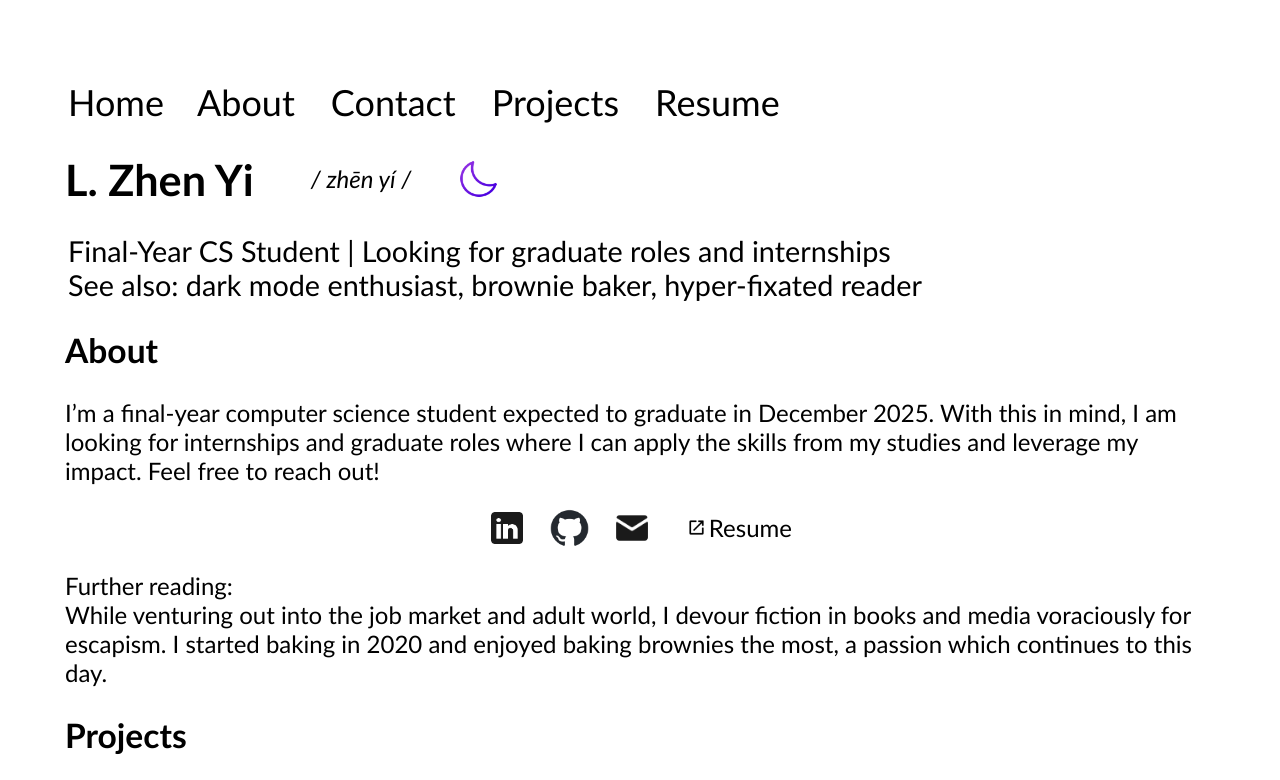
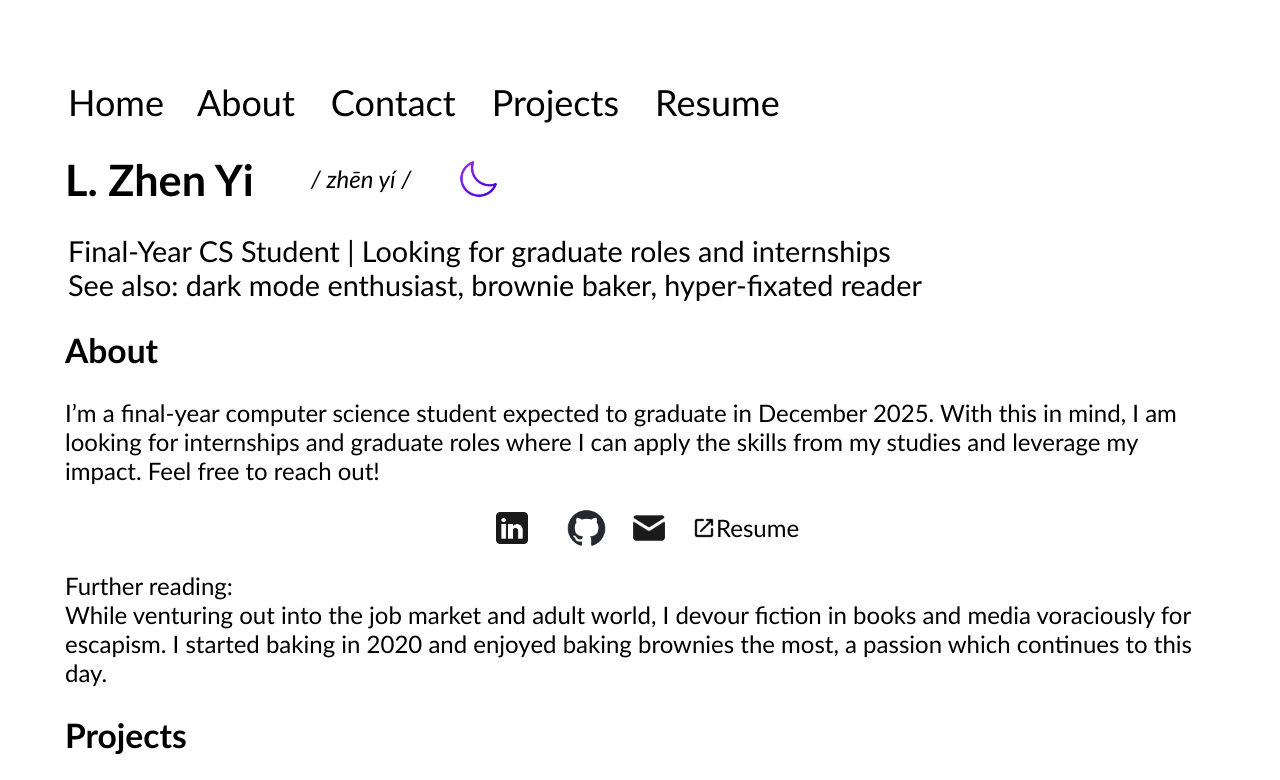
Before and after one commit to l-zhenyi/l-zhenyi.github.io, a plain HTML site: page index.html in a window 1280 px wide. Shown: the top 780 px of the page. Drawn offline with Linux system fonts and the light colour scheme.

Commit message:
Solved alignment of top contacts

```diff
--- a/index.html
+++ b/index.html
@@ -41,16 +41,25 @@
 </p>
 
   <div class="buttons">
-    <button id="dark-mode-toggle">
+   <a href="https://www.linkedin.com/in/l-zhenyi/" target="_blank" class="btn-ext-link">
+      <button id="dark-mode-toggle">
       <img id="linkedin-icon" src="assets/linkedin-white.png" alt="Toggle Dark Mode">
     </button>
+  <a>
+
+  <a href="https://github.com/l-zhenyi" target="_blank" class="btn-ext-link">
     <button id="dark-mode-toggle">
-      <img id="github-icon" src="assets/github-white.png" alt="Toggle Dark Mode">
-    </button>
+    <img id="github-icon" src="assets/github-white.png" alt="Toggle Dark Mode">
+  </button>
+  </a>
+
+  <a href="mailto:zhenyi.lim.mail@gmail.com" target="_blank" class="btn-ext-link">
     <button id="dark-mode-toggle">
       <img id="email-icon" src="assets/email-white.png" alt="Toggle Dark Mode">
     </button>
-    <a href="assets/Lim_ZhenYi_Resume.pdf" target="_blank" class="ext-link">
+  </a>
+
+    <a href="assets/Lim_ZhenYi_Resume.pdf" target="_blank" class="btn-ext-link">
       <img id="resume-link-icon" src="assets/link-white.png" alt="Link Icon"> Resume
     </a>
     </div>
@@ -141,7 +150,7 @@ Tech stack: Golang
   <a href="https://github.com/l-zhenyi" target="_blank" class="ext-link">
     <img id="bottom-github-link-icon" src="assets/link-white.png" alt="Link Icon"> GitHub
   </a>
-  <a href="href='mailto:zhenyi.lim.mail@gmail.com" target="_blank" class="ext-link">
+  <a href="mailto:zhenyi.lim.mail@gmail.com" target="_blank" class="ext-link">
     <img id="bottom-mail-link-icon" src="assets/link-white.png" alt="Link Icon"> Mail
   </a>
     <!--TODO: Add resume link-->
--- a/styles.css
+++ b/styles.css
@@ -114,7 +114,7 @@ button#dark-mode-toggle img {
   display: flex;
   align-items: center;
   justify-content: center;
-  gap: 1.0rem; /* Adjust the gap as needed */
+  gap: 0.5rem; /* Adjust the gap as needed */
 }
 
 .subtitle {
@@ -129,16 +129,6 @@ button#dark-mode-toggle img {
 
 body.dark-mode .subtitle {
   color: #B0B0B0; /* Color for dark mode */
-}
-
-.social-icons {
-  display: flex;
-  gap: 1rem; /* Adjust the gap as needed */
-}
-
-.social-icons img {
-  width: 2rem; /* Adjust the size as needed */
-  height: 2rem; /* Adjust the size as needed */
 }
 
 .ext-link {
@@ -156,6 +146,23 @@ body.dark-mode .subtitle {
 }
 
 .ext-link:hover {
+  color: #000000;
+}
+
+.btn-ext-link {
+  display: flex;
+  align-items: center;
+  text-decoration: none;
+  color: #000000; /* Default color for light mode */
+  font-size: 1.0rem;
+  padding-left: 0.5rem;
+}
+
+.btn-ext-link img {
+  width: 1.0rem; /* Adjust the size as needed */
+}
+
+.btn-ext-link:hover {
   color: #000000;
 }
 
```
